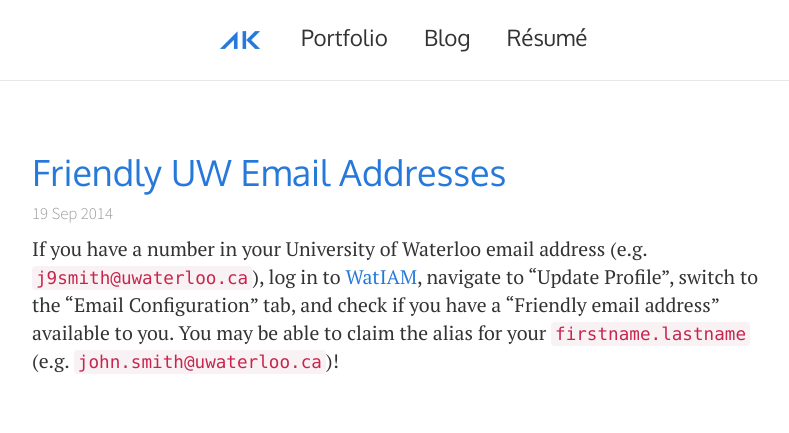
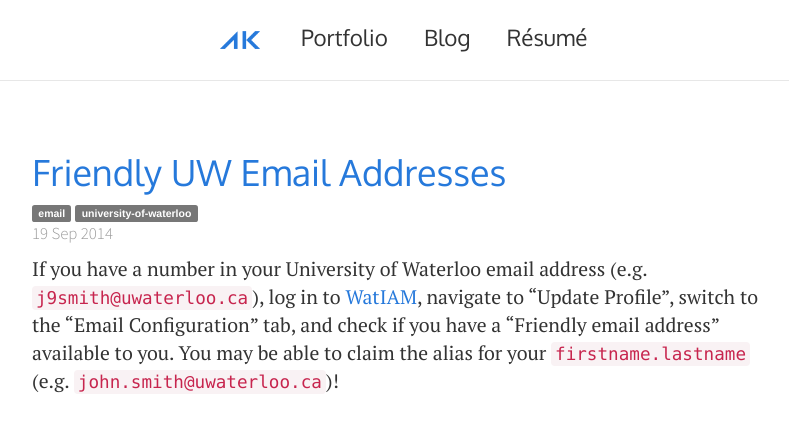
Before and after one commit to alykhank/alykhank.github.io, a Jekyll site: the page built from _posts/2014-09-19-friendly-uw-email-addresses.md, in a window 1280 px wide. Shown: the top 433 px of the page, without its empty margins (239-1028 px from the left). Built offline with Jekyll 4.4.1, drawn with Linux system fonts in a browser that asks for light colours; nearby versions of some CDN libraries; comment, search, counter and statistics services are not loaded.

Commit message:
Add tags to blog posts

```diff
--- a/_layouts/post.html
+++ b/_layouts/post.html
@@ -8,6 +8,9 @@
   {% include navbar.html %}
   <div class="container">
     <h1 class="post-title"><a href="{{ page.url }}">{{ page.title }}</a></h1>
+    {% for tag in page.tags %}
+      <span class="label label-default">{{ tag }}</span>
+    {% endfor %}
     <p class="post-date">{{ page.date | date_to_string }}</p>
     <div class="post-content">
       {{ content }}
--- a/_posts/2014-09-19-friendly-uw-email-addresses.md
+++ b/_posts/2014-09-19-friendly-uw-email-addresses.md
@@ -1,4 +1,5 @@
 ---
 title: Friendly UW Email Addresses
+tags: email university-of-waterloo
 ---
 If you have a number in your University of Waterloo email address (e.g. `j9smith@uwaterloo.ca`), log in to [WatIAM](https://watiam.uwaterloo.ca/idm/user/), navigate to "Update Profile", switch to the "Email Configuration" tab, and check if you have a "Friendly email address" available to you. You may be able to claim the alias for your `firstname.lastname` (e.g. `john.smith@uwaterloo.ca`)!
--- a/blog/index.html
+++ b/blog/index.html
@@ -5,6 +5,9 @@
 ---
 {% for post in site.posts %}
   <h1 class="post-title"><a href="{{ post.url }}">{{ post.title }}</a></h1>
+  {% for tag in post.tags %}
+    <span class="label label-default">{{ tag }}</span>
+  {% endfor %}
   <p class="post-date">{{ post.date | date_to_string }}</p>
   <div class="post-excerpt">
     {{ post.excerpt }}
```
Also changed, not shown: _posts/2014-08-27-writing-an-outstanding-resume.md (+1 -0 lines), _posts/2014-08-28-learning-by-struggling.md (+1 -0 lines), _posts/2015-07-16-ssh-configuration.md (+1 -0 lines).
